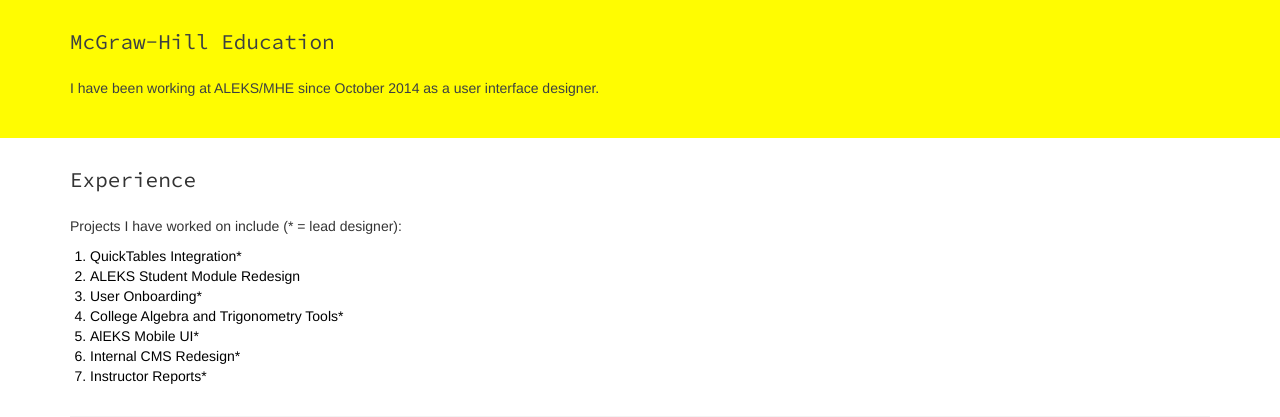
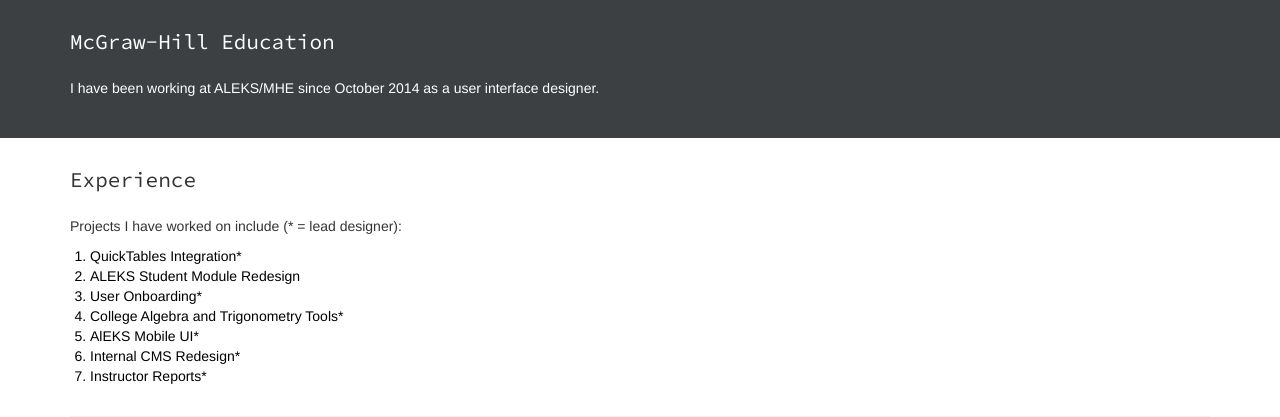
Before and after one commit to mnearents/portfolio-old-, a PHP site: page /project0.html in a window 1280 px wide. Shown: the top 417 px of the page. Run offline with PHP 8.4, Linux system fonts and the light colour scheme; some libraries are stand-ins or nearby versions.

Commit message:
no message

```diff
--- a/css/projectcss.css
+++ b/css/projectcss.css
@@ -194,8 +194,8 @@
 }
 
 #summary {
-   background: #FFFC01;
-  color: #3C4042;
+   background: #3C4042;
+  color: #fff;
 }
 
 #summary a {
```
